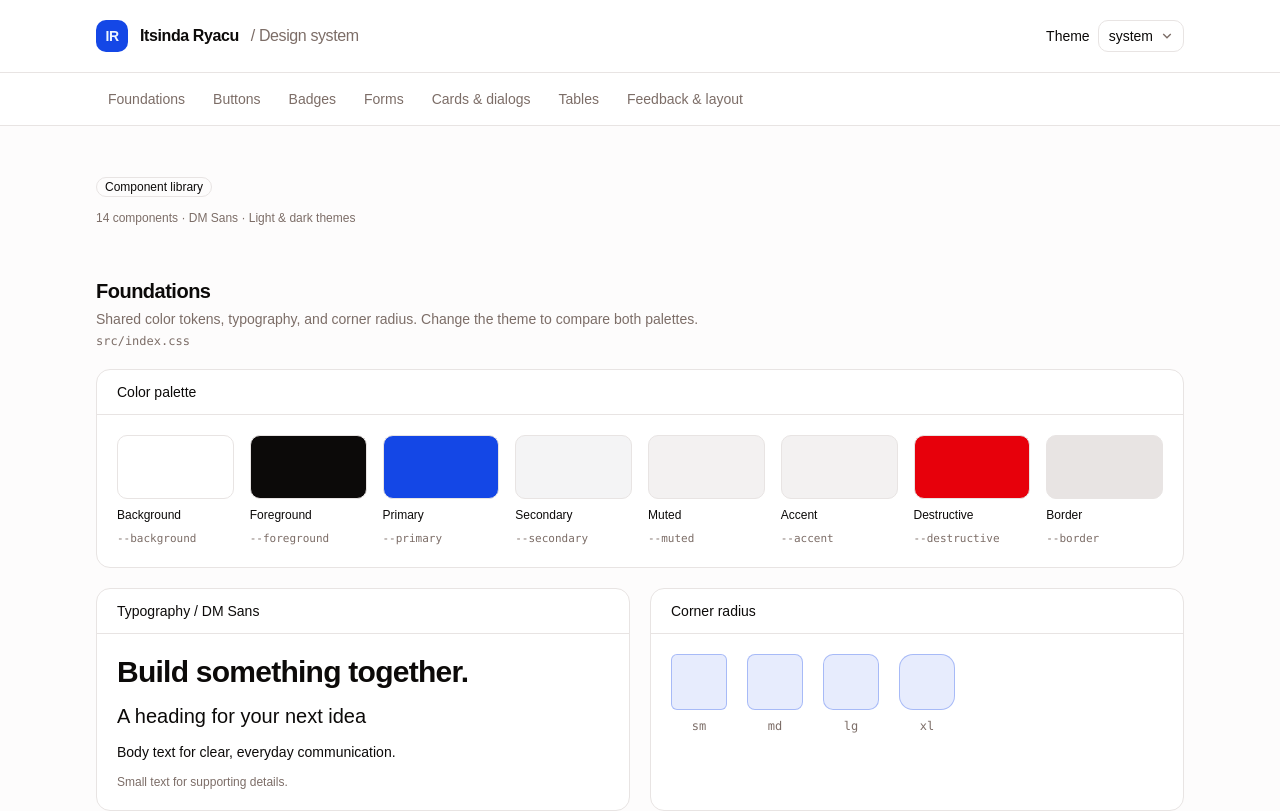
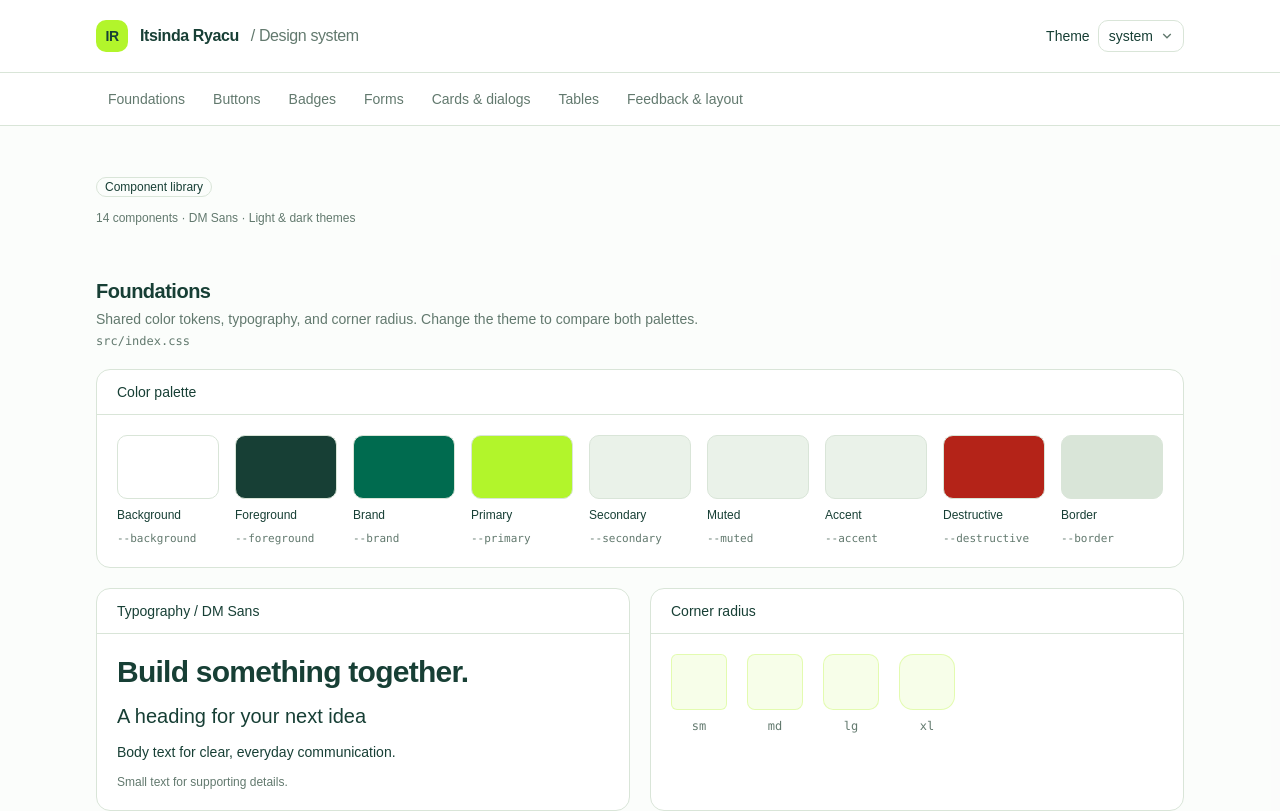
Before and after one commit to mchungulo-dev/Foundations_Project_C3_Team1_ItsindaRyacu, a React (Vite) app in the folder frontend/: page / in a window 1280 px wide. Shown: the top 811 px of the page. Built offline with nearby package versions, Linux system fonts and the light colour scheme.

Commit message:
Update the color theme to march our figma prototype

```diff
--- a/frontend/src/components/ui/button.tsx
+++ b/frontend/src/components/ui/button.tsx
@@ -16,7 +16,7 @@ const buttonVariants = cva(
           "hover:bg-muted hover:text-foreground aria-expanded:bg-muted aria-expanded:text-foreground dark:hover:bg-muted/50",
         destructive:
           "bg-destructive/10 text-destructive hover:bg-destructive/20 focus-visible:border-destructive/40 focus-visible:ring-destructive/20 dark:bg-destructive/20 dark:hover:bg-destructive/30 dark:focus-visible:ring-destructive/40",
-        link: "text-primary underline-offset-4 hover:underline",
+        link: "text-brand underline-offset-4 hover:underline",
       },
       size: {
         default:
--- a/frontend/src/index.css
+++ b/frontend/src/index.css
@@ -33,6 +33,8 @@
     --color-secondary: var(--secondary);
     --color-primary-foreground: var(--primary-foreground);
     --color-primary: var(--primary);
+    --color-brand: var(--brand);
+    --color-brand-foreground: var(--brand-foreground);
     --color-popover-foreground: var(--popover-foreground);
     --color-popover: var(--popover);
     --color-card-foreground: var(--card-foreground);
@@ -48,73 +50,79 @@
     --radius-4xl: calc(var(--radius) * 2.6);
 }
 
+/* Deep green branding, lime actions, and sage surfaces from the member-access theme. */
 :root {
-    --background: oklch(1 0 0);
-    --foreground: oklch(0.147 0.004 49.3);
-    --card: oklch(1 0 0);
-    --card-foreground: oklch(0.147 0.004 49.3);
-    --popover: oklch(1 0 0);
-    --popover-foreground: oklch(0.147 0.004 49.3);
-    --primary: oklch(0.488 0.243 264.376);
-    --primary-foreground: oklch(0.97 0.014 254.604);
-    --secondary: oklch(0.967 0.001 286.375);
-    --secondary-foreground: oklch(0.21 0.006 285.885);
-    --muted: oklch(0.96 0.002 17.2);
-    --muted-foreground: oklch(0.547 0.021 43.1);
-    --accent: oklch(0.96 0.002 17.2);
-    --accent-foreground: oklch(0.214 0.009 43.1);
-    --destructive: oklch(0.577 0.245 27.325);
-    --border: oklch(0.922 0.005 34.3);
-    --input: oklch(0.922 0.005 34.3);
-    --ring: oklch(0.714 0.014 41.2);
-    --chart-1: oklch(0.868 0.007 39.5);
-    --chart-2: oklch(0.547 0.021 43.1);
-    --chart-3: oklch(0.438 0.017 39.3);
-    --chart-4: oklch(0.367 0.016 35.7);
-    --chart-5: oklch(0.268 0.011 36.5);
+    --background: #ffffff;
+    --foreground: #173f35;
+    --card: #ffffff;
+    --card-foreground: #173f35;
+    --popover: #ffffff;
+    --popover-foreground: #173f35;
+    --brand: #006b4f;
+    --brand-foreground: #ffffff;
+    --primary: #b2f52b;
+    --primary-foreground: #173f35;
+    --secondary: #eaf2e9;
+    --secondary-foreground: #173f35;
+    --muted: #eaf2e9;
+    --muted-foreground: #62796e;
+    --accent: #eaf2e9;
+    --accent-foreground: #006b4f;
+    --destructive: #b42318;
+    --border: #d9e5d8;
+    --input: #d9e5d8;
+    --ring: #006b4f;
+    --chart-1: #006b4f;
+    --chart-2: #b2f52b;
+    --chart-3: #14795d;
+    --chart-4: #62796e;
+    --chart-5: #173f35;
+    --sidebar: #006b4f;
+    --sidebar-foreground: #ffffff;
+    --sidebar-primary: #b2f52b;
+    --sidebar-primary-foreground: #173f35;
+    --sidebar-accent: #14795d;
+    --sidebar-accent-foreground: #ffffff;
+    --sidebar-border: #26876c;
+    --sidebar-ring: #b2f52b;
     --radius: 0.625rem;
-    --sidebar: oklch(0.986 0.002 67.8);
-    --sidebar-foreground: oklch(0.147 0.004 49.3);
-    --sidebar-primary: oklch(0.546 0.245 262.881);
-    --sidebar-primary-foreground: oklch(0.97 0.014 254.604);
-    --sidebar-accent: oklch(0.96 0.002 17.2);
-    --sidebar-accent-foreground: oklch(0.214 0.009 43.1);
-    --sidebar-border: oklch(0.922 0.005 34.3);
-    --sidebar-ring: oklch(0.714 0.014 41.2);
 }
 
 .dark {
-    --background: oklch(0.147 0.004 49.3);
-    --foreground: oklch(0.986 0.002 67.8);
-    --card: oklch(0.214 0.009 43.1);
-    --card-foreground: oklch(0.986 0.002 67.8);
-    --popover: oklch(0.214 0.009 43.1);
-    --popover-foreground: oklch(0.986 0.002 67.8);
-    --primary: oklch(0.424 0.199 265.638);
-    --primary-foreground: oklch(0.97 0.014 254.604);
-    --secondary: oklch(0.274 0.006 286.033);
-    --secondary-foreground: oklch(0.985 0 0);
-    --muted: oklch(0.268 0.011 36.5);
-    --muted-foreground: oklch(0.714 0.014 41.2);
-    --accent: oklch(0.268 0.011 36.5);
-    --accent-foreground: oklch(0.986 0.002 67.8);
-    --destructive: oklch(0.704 0.191 22.216);
-    --border: oklch(1 0 0 / 10%);
-    --input: oklch(1 0 0 / 15%);
-    --ring: oklch(0.547 0.021 43.1);
-    --chart-1: oklch(0.868 0.007 39.5);
-    --chart-2: oklch(0.547 0.021 43.1);
-    --chart-3: oklch(0.438 0.017 39.3);
-    --chart-4: oklch(0.367 0.016 35.7);
-    --chart-5: oklch(0.268 0.011 36.5);
-    --sidebar: oklch(0.214 0.009 43.1);
-    --sidebar-foreground: oklch(0.986 0.002 67.8);
-    --sidebar-primary: oklch(0.623 0.214 259.815);
-    --sidebar-primary-foreground: oklch(0.97 0.014 254.604);
-    --sidebar-accent: oklch(0.268 0.011 36.5);
-    --sidebar-accent-foreground: oklch(0.986 0.002 67.8);
-    --sidebar-border: oklch(1 0 0 / 10%);
-    --sidebar-ring: oklch(0.547 0.021 43.1);
+    --background: #0d211b;
+    --foreground: #edf5ee;
+    --card: #17352b;
+    --card-foreground: #edf5ee;
+    --popover: #17352b;
+    --popover-foreground: #edf5ee;
+    --brand: #9cddbd;
+    --brand-foreground: #0d211b;
+    --primary: #b2f52b;
+    --primary-foreground: #173f35;
+    --secondary: #244638;
+    --secondary-foreground: #edf5ee;
+    --muted: #244638;
+    --muted-foreground: #aec6b8;
+    --accent: #244638;
+    --accent-foreground: #c9f3db;
+    --destructive: #ff9b91;
+    --border: #365b49;
+    --input: #365b49;
+    --ring: #9cddbd;
+    --chart-1: #9cddbd;
+    --chart-2: #b2f52b;
+    --chart-3: #57b893;
+    --chart-4: #aec6b8;
+    --chart-5: #dceacb;
+    --sidebar: #102c23;
+    --sidebar-foreground: #edf5ee;
+    --sidebar-primary: #b2f52b;
+    --sidebar-primary-foreground: #173f35;
+    --sidebar-accent: #244638;
+    --sidebar-accent-foreground: #edf5ee;
+    --sidebar-border: #365b49;
+    --sidebar-ring: #b2f52b;
+    --radius: 0.625rem;
 }
 
 @layer base {
--- a/frontend/src/pages/design-system.tsx
+++ b/frontend/src/pages/design-system.tsx
@@ -91,6 +91,7 @@ const sections = [
 const colors = [
   ["Background", "bg-background"],
   ["Foreground", "bg-foreground"],
+  ["Brand", "bg-brand"],
   ["Primary", "bg-primary"],
   ["Secondary", "bg-secondary"],
   ["Muted", "bg-muted"],
@@ -351,7 +352,7 @@ export function DesignSystemPage() {
           source="src/index.css"
         >
           <Preview title="Color palette">
-            <div className="grid grid-cols-2 gap-4 sm:grid-cols-4 lg:grid-cols-8">
+            <div className="grid grid-cols-2 gap-4 sm:grid-cols-4 lg:grid-cols-9">
               {colors.map(([name, className]) => (
                 <div key={name} className="space-y-2">
                   <div className={`h-16 rounded-lg border ${className}`} />
```
